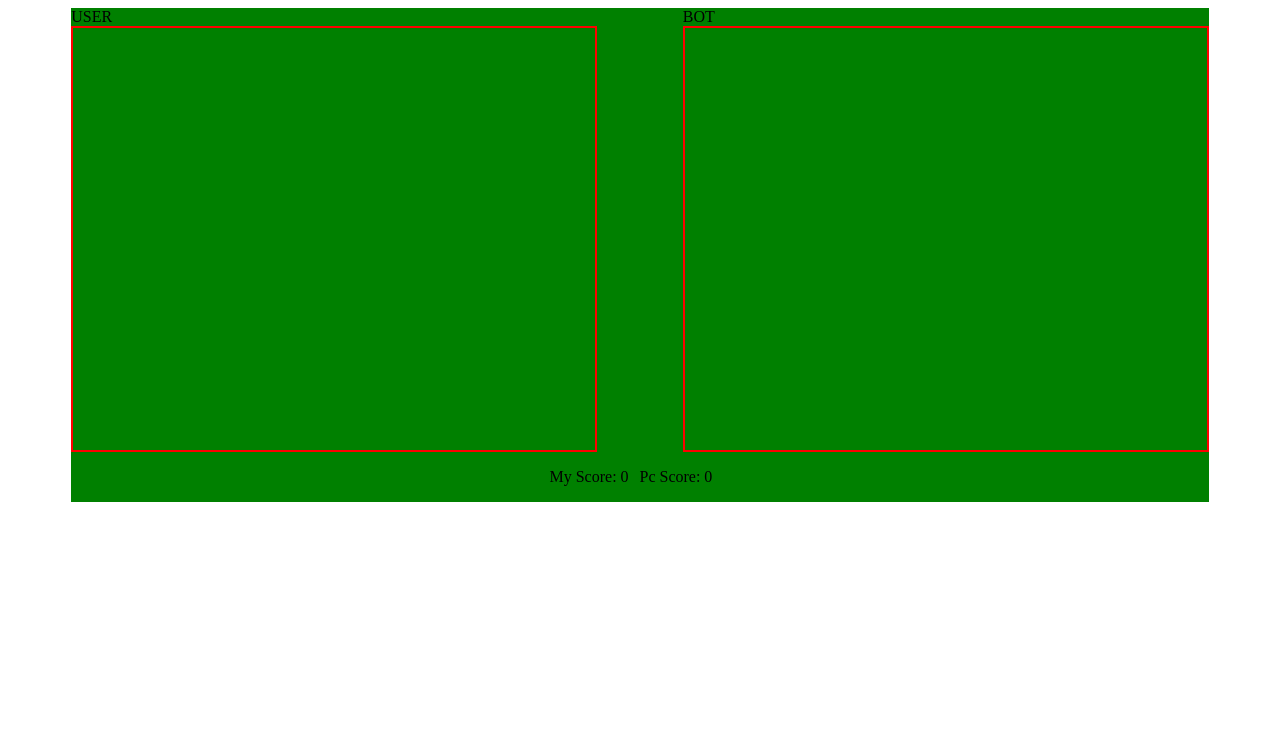
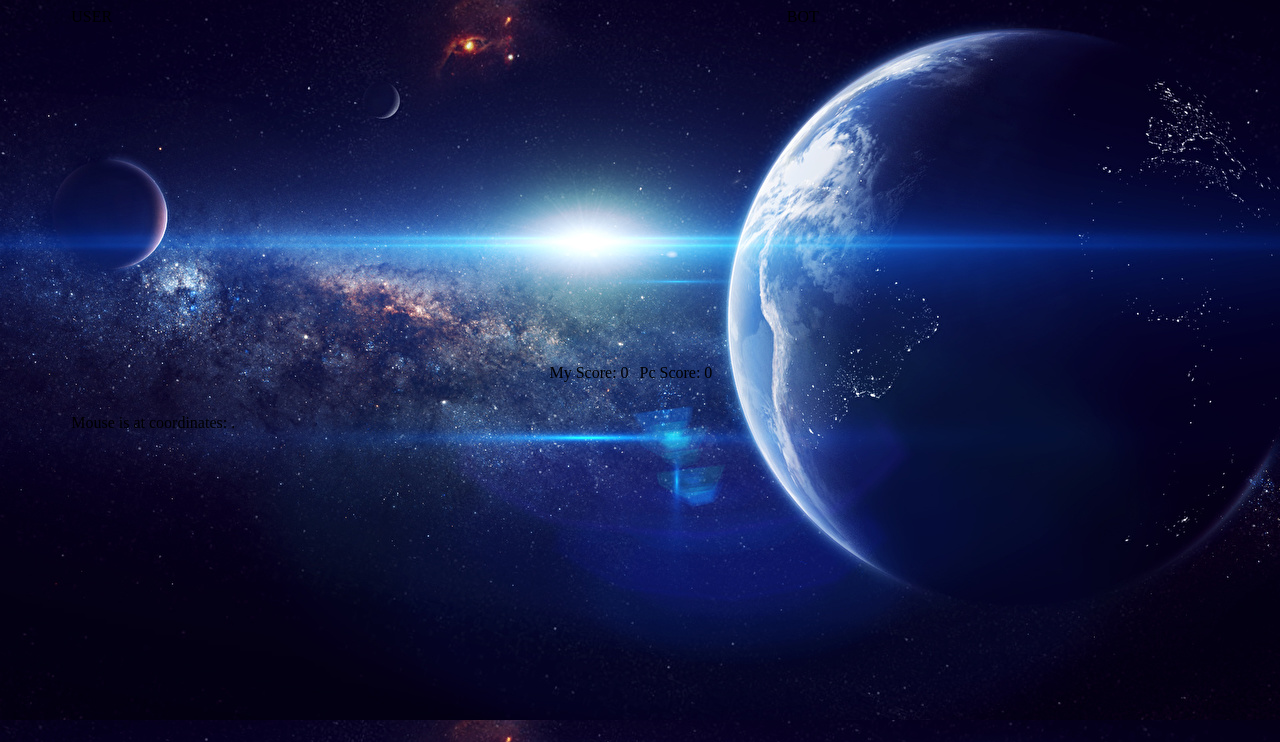
Before and after one commit to tminev/battleships, a PHP site: page /test.php in a window 1280 px wide. Shown: the top 742 px of the page. Run offline with PHP 8.4, Linux system fonts and the light colour scheme; some libraries are stand-ins or nearby versions.

Commit message:
stile
stile

```diff
--- a/style.css
+++ b/style.css
@@ -1,17 +1,17 @@
+body{background-image: url("img/back.jpg");}
 #container{
 	position: relative;
 	left: 5%;
 	width: 90%;
 
-	background-color: green;
 }
 td {
-	width: 100px;
-	height: 80px
+	width: 80px;
+	height: 60px
 }
 img{
 
-	height: 80px
+	height: 60px
 }
 table :hover {
 	border: 2px solid red}
@@ -36,6 +36,3 @@ background-image: url("mernik.gif")
 	width: 181px;
 	margin: 0 auto;
 }
-
-table  {
-	border: 2px solid red}
--- a/test.php
+++ b/test.php
@@ -4,6 +4,7 @@
 	<title>battle</title>
 	<link rel="stylesheet" type="text/css" href="style.css">
 	<script type="text/javascript" src="jquery-3.2.1.min.js"></script>
+	<script src="https://ajax.googleapis.com/ajax/libs/jquery/3.2.1/jquery.min.js"></script>
 </head>
 <body>
 <audio id="shot"><source src="audio/shot.mp3" type="audio/mpeg"></audio>
@@ -49,13 +50,16 @@
 	?>
 	</div>
 	<div class="result"> <p id="my_score">My Score: 0</p><p id="pc_score">Pc Score: 0</p> </div>
-
+	<p>Mouse is at coordinates: <span></span>.</p>
 </div>
 <script type="text/javascript">
 var temp = 0 , flag =1;
 var shot = 0;
 var miss = 0;
 var pc_score = 0;
+
+
+
 //arrange my ships
 $("#furst td").click(function(){
 
@@ -97,7 +101,7 @@ $("#furst td").click(function(){
 	    	shot++;
 	    	$(this).css("background-color","red");
 	    	var img=Math.floor((Math.random() * 4) + 1);
-	    	var imgcrash="<img src=' img/ship" +img+ ".png ' />";
+	    	var imgcrash="<img src=' img/ship" +img+ ".gif ' />";
 	    	$(this).append(imgcrash);
 
 	    	setTimeout(function(){	document.getElementById("hit").play();  }, 1000);
@@ -133,6 +137,25 @@ $("#furst td").click(function(){
 	}
 });
 
+// cool
+
+$(document).mousemove( function(e) {
+   mouseY = e.pageY;
+   mouseX = e.pageX;
+   translateY = 'translateY(' + (mouseY-200)/20 + 'px)';
+   translateX = 'translateX(' + (mouseX-800)/20 + 'px)';
+
+    $('td').css({'transform': translateY});
+     $('tr').css({'transform': translateX});
+
+    $('#second').css({'transform': translateX});
+     $('#furst').css({'transform': translateX});
+      $('#container').css({'transform': translateY});
+});
+
+
+
+
 
 
 </script>
```
Also changed, not shown: img/back.jpg (added).
